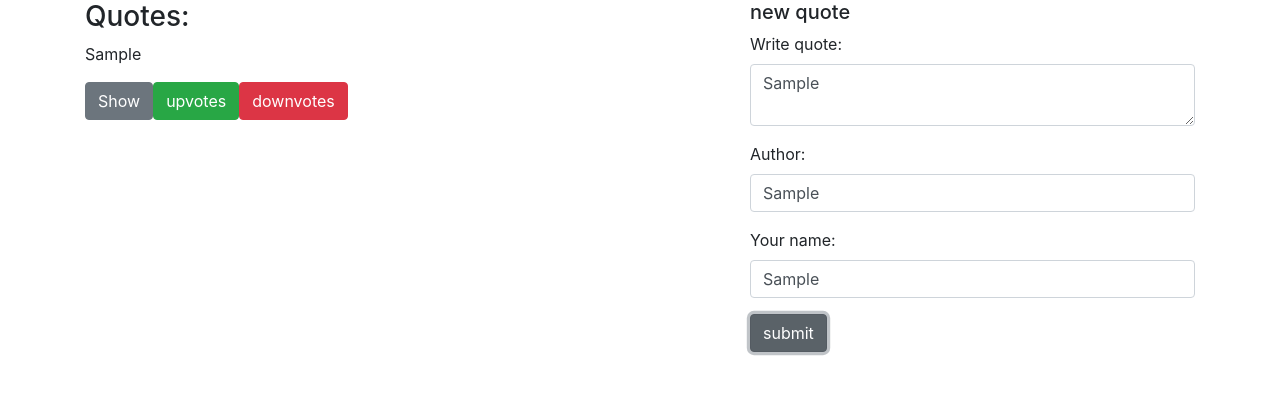
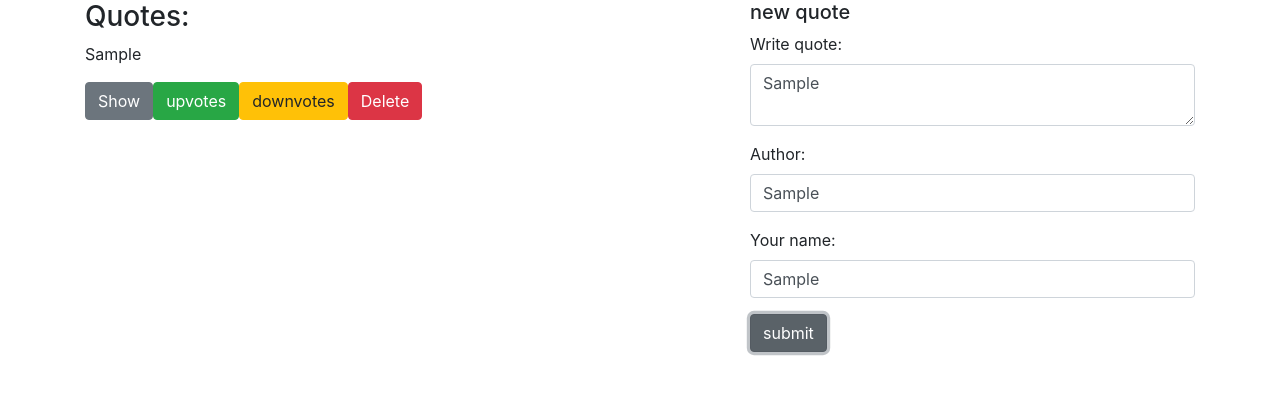
Before and after one commit to kingsam91/Quotes, an Angular app: page / in a window 1280 px wide. Both pictures are taken after typing "Sample", "Sample", "Sample" into the empty fields and a click on the button "submit". Shown: the top 394 px of the page. Built offline with nearby package versions, Linux system fonts and the light colour scheme.

Commit message:
add delete quote button

```diff
--- a/src/app/quote/quote.component.html
+++ b/src/app/quote/quote.component.html
@@ -6,8 +6,9 @@
                 <p>{{quote.quote}}</p>
                 <app-quote-detail *ngIf='quote.showDetails' [quote]='quote'></app-quote-detail>
                 <button (click)='toggleDetails(i)' class="btn btn-secondary">{{quote.showDetails ? 'Hide' : 'Show'}}</button>
-                <button class="btn btn-success" id="upvotes">upvotes</button>
-                <button class="btn btn-danger" id="downvotes">downvotes</button>
+                <button (click)='upvoteQuote(i)' class="btn btn-success" id="upvotes">upvotes</button>
+                <button (click)='downvoteQuote(i)' class="btn btn-warning" id="downvotes">downvotes</button>
+                <button (click)= 'quoteDelete(i)' class="btn btn-danger">Delete</button>
             </div>
         </div>
         <div class="col-lg-5">
--- a/src/app/quote/quote.component.ts
+++ b/src/app/quote/quote.component.ts
@@ -31,4 +31,11 @@ export class QuoteComponent implements OnInit {
     this.quotes[index].showDetails = !this.quotes[index].showDetails;
   }
 
+  upvoteQuote(index){
+    this.quotes[index].upvotes =  this.quotes[index].upvotes + 1
+  }
+  downvoteQuote(index){
+    this.quotes[index].downvotes =  this.quotes[index].downvotes + 1
+  }
+
 }
```
